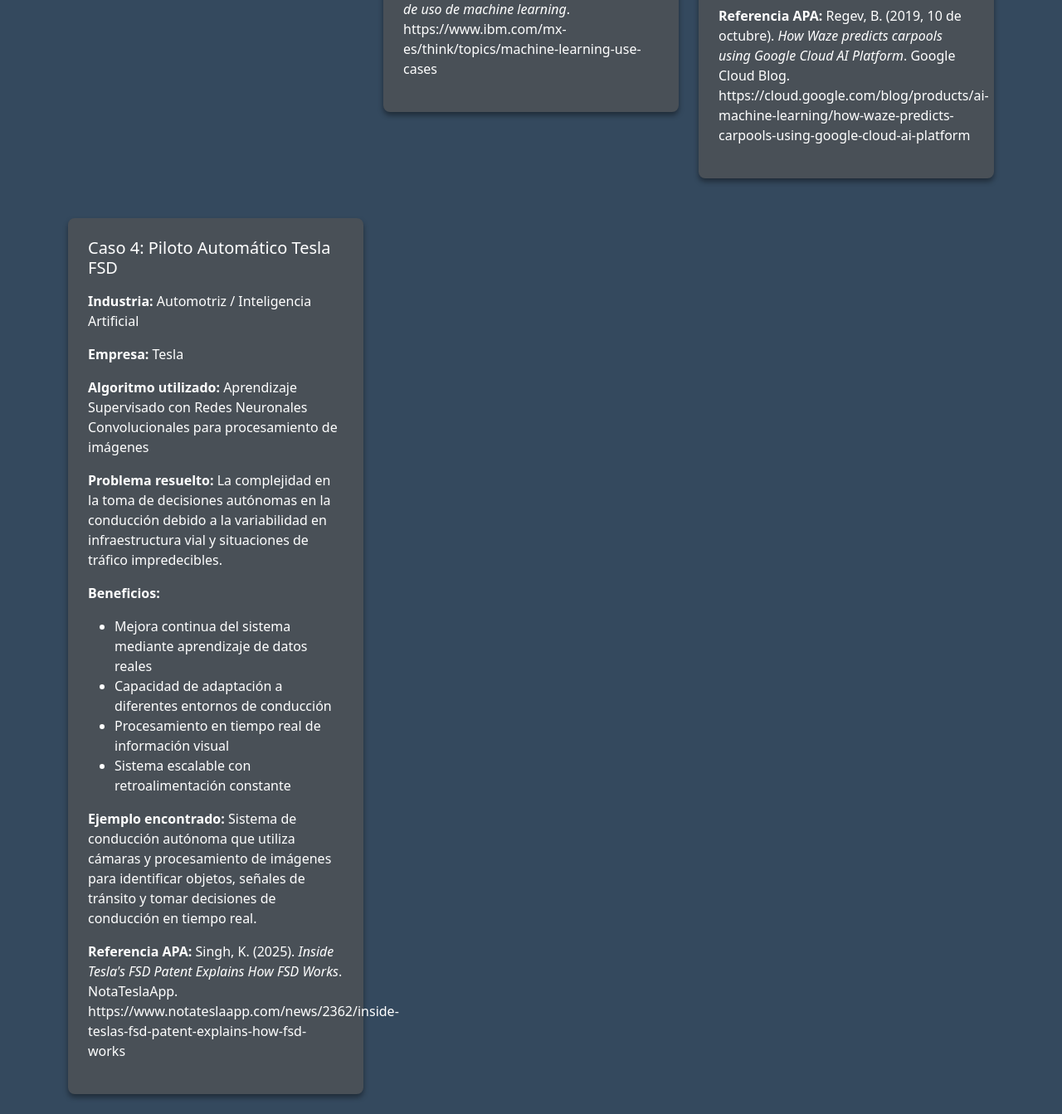
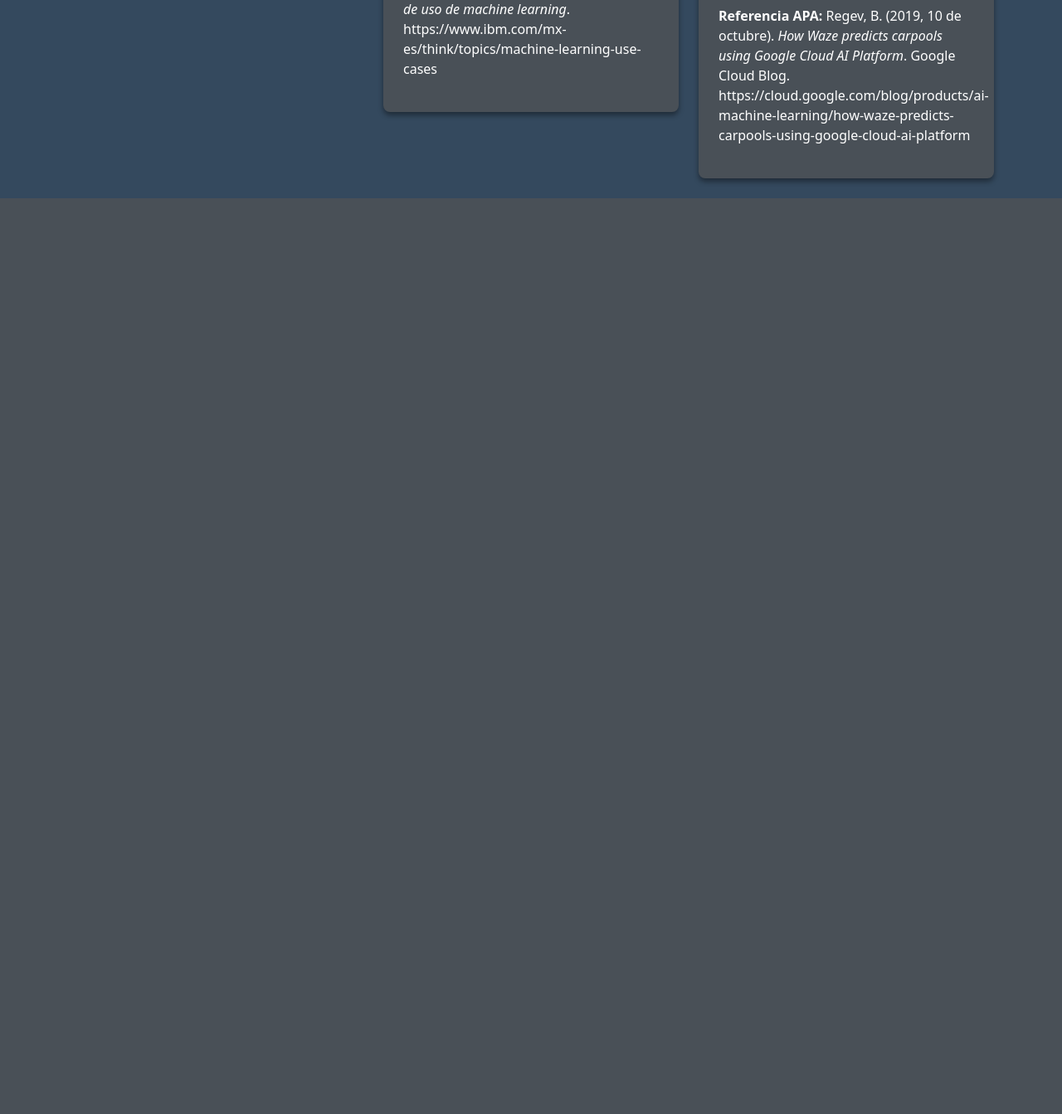
Before and after one commit to Diego-Alexander-udec/Casos-de-Uso-de-Machine-Learning-Supervisado, a Flask app: page /actividad1 in a window 1280 px wide. Shown: the part 921-2264 px from the top of the page at 83% size. After the commit the page ends 1160 px from the top, so only its background shows below. Run offline with Flask 3, Linux system fonts and the light colour scheme.

Commit message:
correccion de informacion

```diff
--- a/Proyecto/templates/actividad1.html
+++ b/Proyecto/templates/actividad1.html
@@ -76,29 +76,6 @@
                     </div>
                 </div>
             </div>
-
-            <!-- Caso 4 -->
-            <div class="col-12 col-md-6 col-lg-4">
-                <div class="case-card">
-                    <div class="card-body">
-                        <h5 class="card-title">Caso 4: Piloto Automático Tesla FSD</h5>
-                        <p><strong>Industria:</strong> Automotriz / Inteligencia Artificial</p>
-                        <p><strong>Empresa:</strong> Tesla</p>
-                        <p><strong>Algoritmo utilizado:</strong> Aprendizaje Supervisado con Redes Neuronales Convolucionales para procesamiento de imágenes</p>
-                        <p><strong>Problema resuelto:</strong> La complejidad en la toma de decisiones autónomas en la conducción debido a la variabilidad en infraestructura vial y situaciones de tráfico impredecibles.</p>
-                        <p><strong>Beneficios:</strong>
-                            <ul>
-                                <li>Mejora continua del sistema mediante aprendizaje de datos reales</li>
-                                <li>Capacidad de adaptación a diferentes entornos de conducción</li>
-                                <li>Procesamiento en tiempo real de información visual</li>
-                                <li>Sistema escalable con retroalimentación constante</li>
-                            </ul>
-                        </p>
-                        <p><strong>Ejemplo encontrado:</strong> Sistema de conducción autónoma que utiliza cámaras y procesamiento de imágenes para identificar objetos, señales de tránsito y tomar decisiones de conducción en tiempo real.</p>
-                        <p><strong>Referencia APA:</strong> Singh, K. (2025). <em>Inside Tesla's FSD Patent Explains How FSD Works</em>. NotaTeslaApp. https://www.notateslaapp.com/news/2362/inside-teslas-fsd-patent-explains-how-fsd-works</p>
-                    </div>
-                </div>
-            </div>
         </div>
     </main>
 
```
